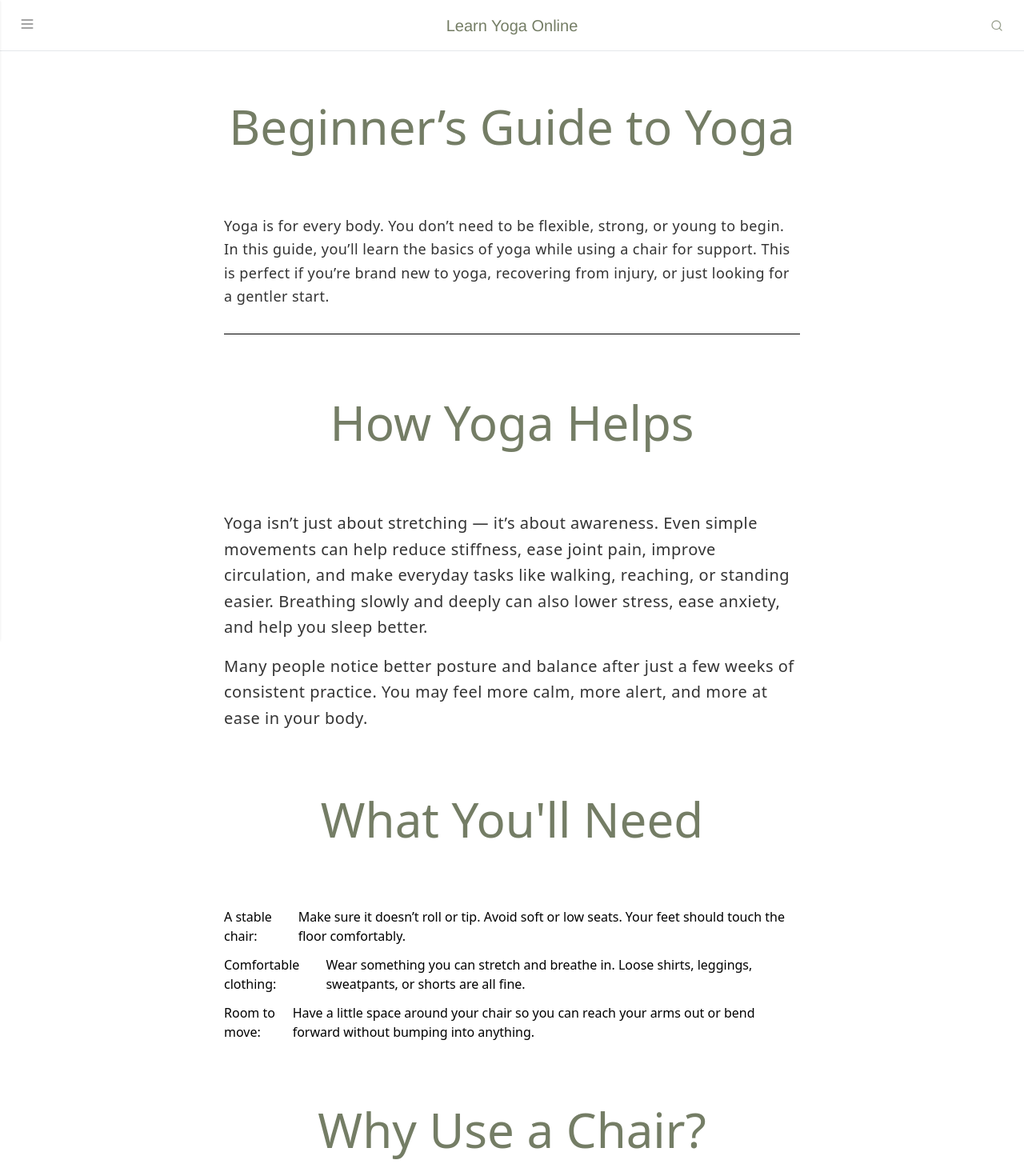
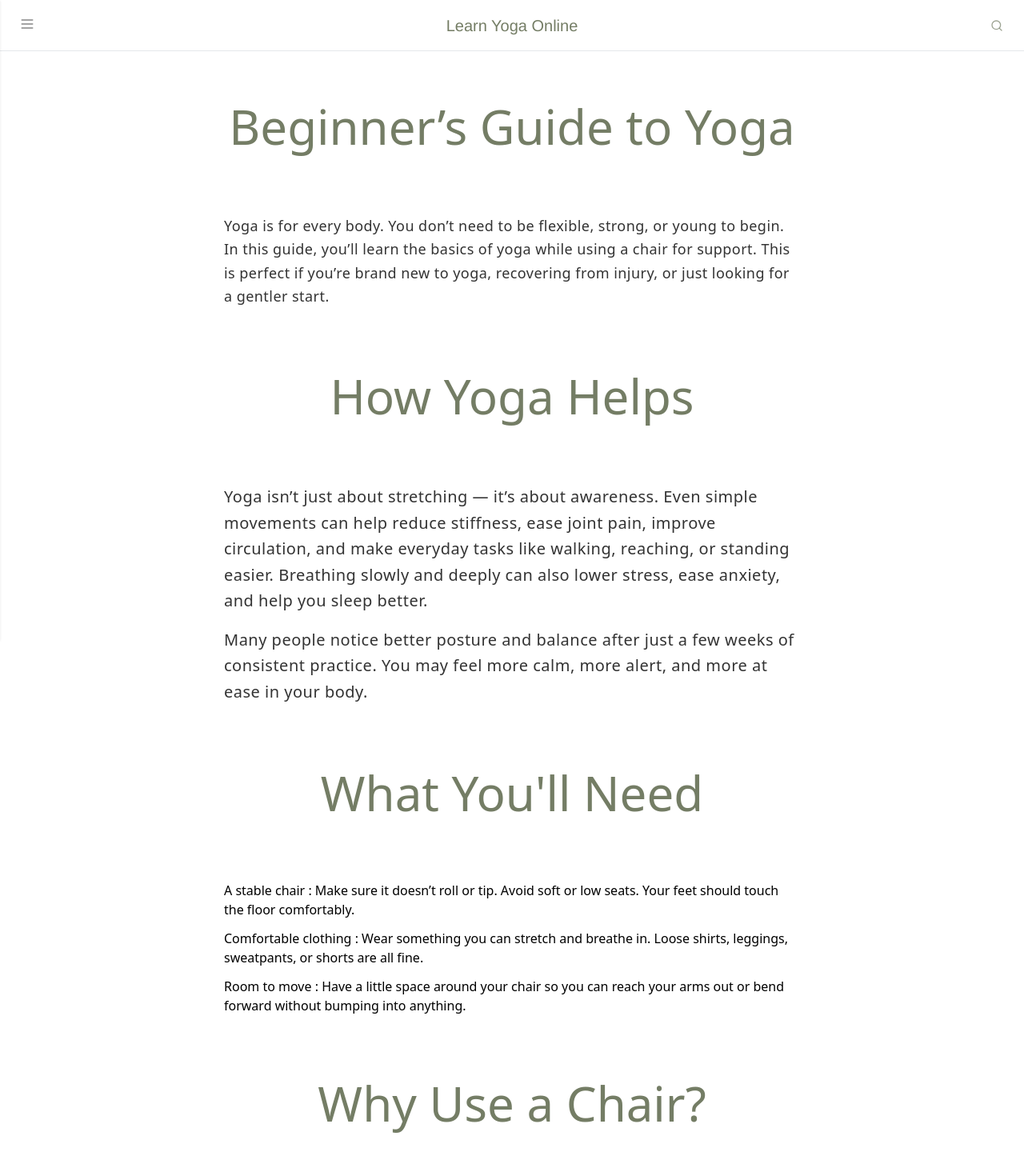
Before and after one commit to samanthacabrera/yoga-library, a React (Vite) app: page /what-is-yoga/beginners-guide in a window 1280 px wide. Shown: the top 1470 px of the page at 80% size. Built offline with nearby package versions, Linux system fonts and the light colour scheme.

Commit message:
minor style update to Guide

```diff
--- a/src/components/Guide.jsx
+++ b/src/components/Guide.jsx
@@ -7,15 +7,14 @@ const Section = ({ title, children }) => (
 
 const ListItem = ({ children, strong }) => (
   <div className="flex">
-    {strong && <strong className="mr-1 font-medium">{strong}:</strong>}
-    <span>{children}</span>
+    {strong} : {children}
   </div>
 );
 
 const Guide = () => {
   return (
     <div className="max-w-3xl mx-auto px-6 py-12 text-black bg-white font-sans">
-      <header className="mb-12 border-b border-black pb-8">
+      <header className="mb-12">
         <h1>Beginner’s Guide to Yoga</h1>
         <p className="text-lg leading-relaxed">
           Yoga is for every body. You don’t need to be flexible, strong, or young to begin.
```
